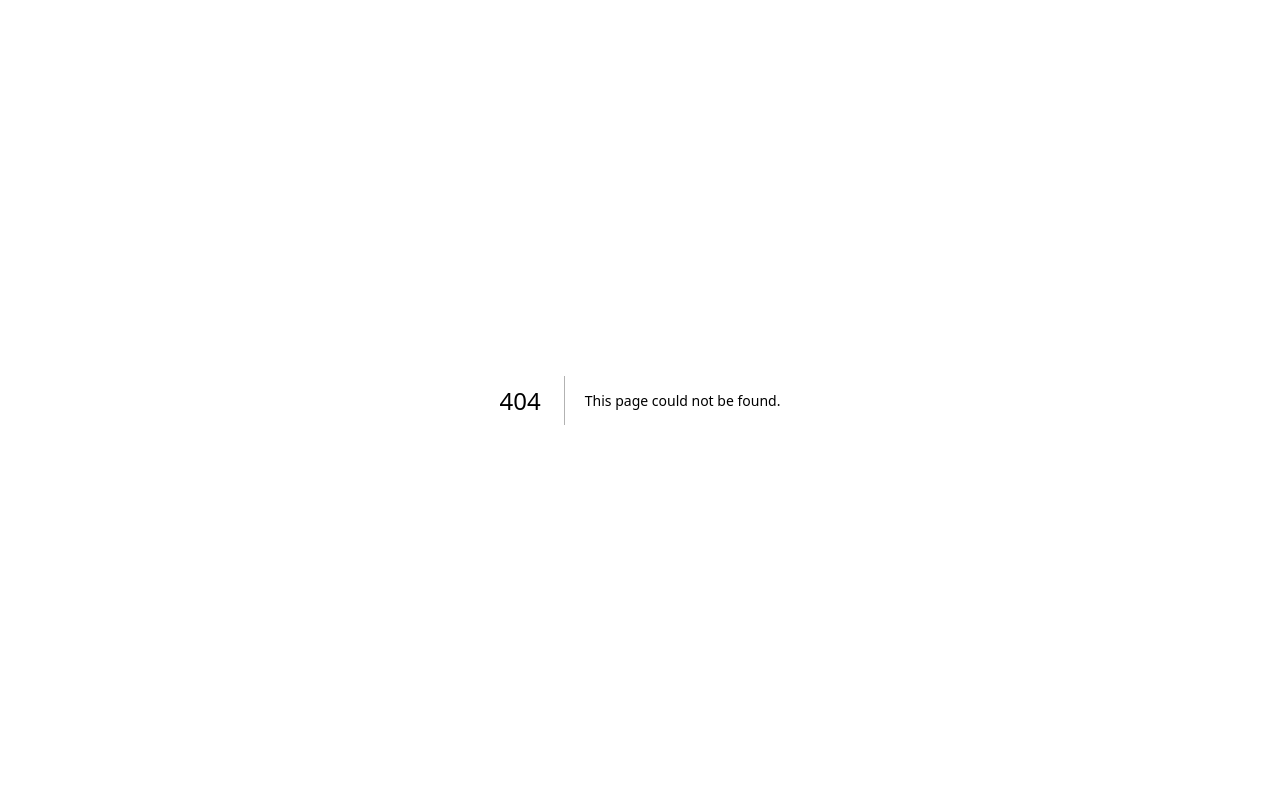
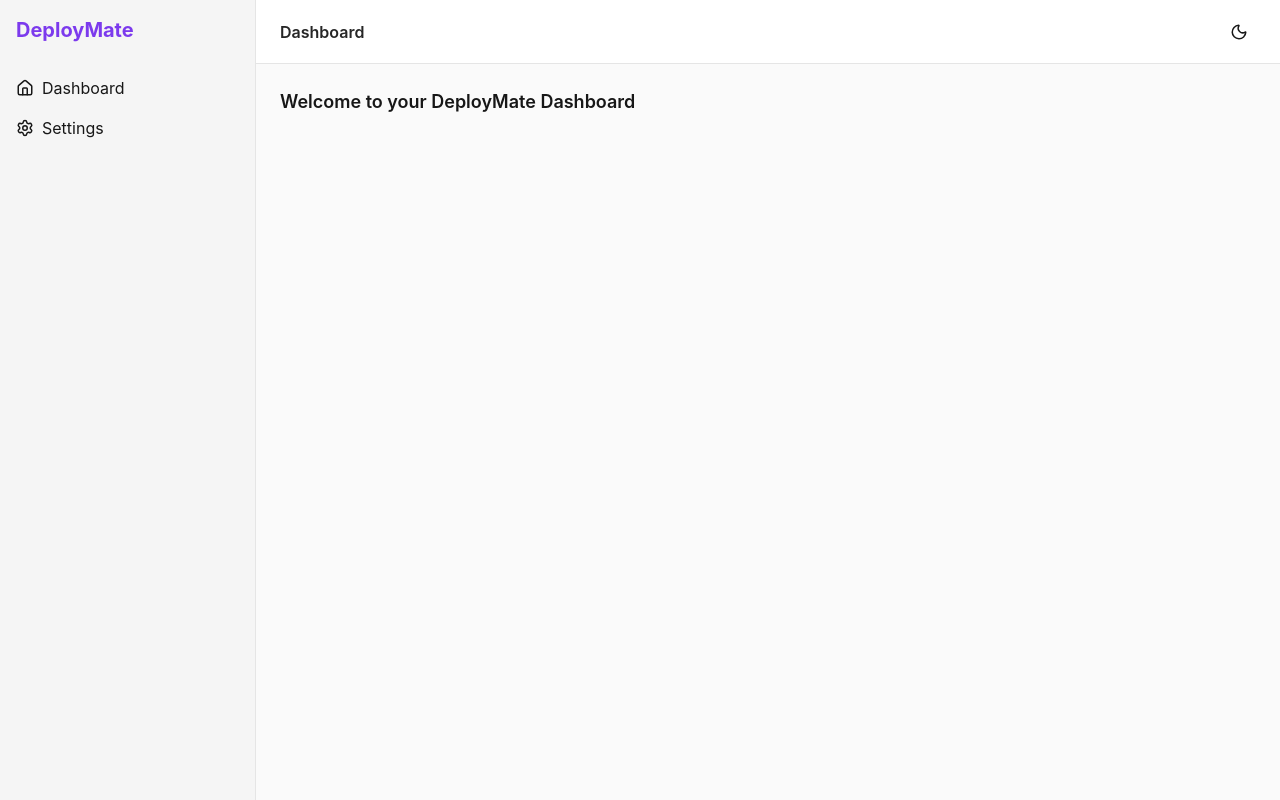
Before and after one commit to mehdi-zayani/deploymate, a Next.js app: page /dashboard in a window 1280 px wide. Before the commit this address had no page. Built offline with nearby package versions, Linux system fonts and the light colour scheme.

Commit message:
feat: add functional ThemeToggle and Tailwind dark mode configuration

```diff
--- /dev/null
+++ b/src/app/dashboard/components/Sidebar.tsx
@@ -0,0 +1,19 @@
+"use client";
+import Link from "next/link";
+import { Home, Settings } from "lucide-react";
+
+export default function Sidebar() {
+  return (
+    <aside className="w-64 bg-neutral-100 dark:bg-neutral-950 border-r border-neutral-200 dark:border-neutral-800 p-4 flex flex-col">
+      <h2 className="text-xl font-bold text-violet-600 mb-8">DeployMate</h2>
+      <nav className="flex flex-col gap-4">
+        <Link href="/dashboard" className="flex items-center gap-2 hover:text-violet-500 transition">
+          <Home size={18} /> Dashboard
+        </Link>
+        <Link href="/dashboard/settings" className="flex items-center gap-2 hover:text-violet-500 transition">
+          <Settings size={18} /> Settings
+        </Link>
+      </nav>
+    </aside>
+  );
+}
--- /dev/null
+++ b/src/app/dashboard/components/Topbar.tsx
@@ -0,0 +1,11 @@
+"use client";
+import ThemeToggle from "@/components/ThemeToggle";
+
+export default function Topbar() {
+  return (
+    <header className="flex justify-between items-center h-16 px-6 border-b border-neutral-200 dark:border-neutral-800 bg-white dark:bg-neutral-950">
+      <h1 className="font-semibold text-neutral-800 dark:text-neutral-100">Dashboard</h1>
+      <ThemeToggle />
+    </header>
+  );
+}
--- /dev/null
+++ b/src/app/dashboard/layout.tsx
@@ -0,0 +1,15 @@
+import { ReactNode } from "react";
+import Sidebar from "./components/Sidebar";
+import Topbar from "./components/Topbar";
+
+export default function DashboardLayout({ children }: { children: ReactNode }) {
+  return (
+    <div className="flex h-screen bg-neutral-50 dark:bg-neutral-900">
+      <Sidebar />
+      <div className="flex flex-col flex-1">
+        <Topbar />
+        <main className="flex-1 overflow-y-auto p-6">{children}</main>
+      </div>
+    </div>
+  );
+}
--- /dev/null
+++ b/src/app/dashboard/page.tsx
@@ -0,0 +1,7 @@
+export default function DashboardPage() {
+  return (
+    <div className="text-lg font-semibold">
+      Welcome to your DeployMate Dashboard
+    </div>
+  );
+}
--- a/src/app/layout.tsx
+++ b/src/app/layout.tsx
@@ -1,15 +1,10 @@
-import "../styles/globals.css";
+import "./../styles/globals.css";
 import { ReactNode } from "react";
-
-export const metadata = {
-  title: "DeployMate",
-  description: "Automate and visualize your Git CI/CD workflows easily.",
-};
 
 export default function RootLayout({ children }: { children: ReactNode }) {
   return (
-    <html lang="en" suppressHydrationWarning>
-      <body className="min-h-screen flex flex-col items-center justify-center">
+    <html lang="en">
+      <body className="bg-neutral-50 dark:bg-neutral-950 text-neutral-900 dark:text-neutral-100 transition-colors duration-300">
         {children}
       </body>
     </html>
--- a/src/app/page.tsx
+++ b/src/app/page.tsx
@@ -1,34 +1,11 @@
 import Image from "next/image";
 
-export default function Home() {
+export default function HomePage() {
   return (
-    <main className="text-center p-10">
-      {/* Logo */}
-      <div className="flex justify-center mb-6">
-        <Image
-          src="/logo.svg" // change name to adapt to file
-          alt="DeployMate Logo"
-          width={100}
-          height={100}
-          priority
-          className="drop-shadow-md"
-        />
-      </div>
-
-      {/* Title */}
-      <h1 className="text-4xl font-bold text-primary mb-4">
-         DeployMate
-      </h1>
-
-      {/* Sub-title */}
-      <p className="text-lg text-neutral-600 dark:text-neutral-400 max-w-lg mx-auto">
-        Simplify and visualize your CI/CD pipelines — effortlessly.
-      </p>
-
-      {/* Button */}
-      <button className="mt-6 px-6 py-3 bg-primary text-white rounded-xl shadow-md hover:bg-primary-dark transition">
-        Get Started
-      </button>
+    <main className="flex flex-col items-center justify-center min-h-screen text-center">
+      <Image src="/logo.svg" alt="DeployMate Logo" width={80} height={80} className="mb-4" />
+      <h1 className="text-4xl font-bold text-violet-600">DeployMate</h1>
+      <p className="text-neutral-600 dark:text-neutral-300 mt-2">Streamline your deployments with ease.</p>
     </main>
   );
 }
--- /dev/null
+++ b/src/components/ThemeToggle.tsx
@@ -0,0 +1,37 @@
+"use client";
+
+import { useEffect, useState } from "react";
+import { Sun, Moon } from "lucide-react";
+
+export default function ThemeToggle() {
+  const [isDark, setIsDark] = useState(false);
+
+  useEffect(() => {
+    // Vérifie le mode actuel au montage
+    const darkModeEnabled =
+      localStorage.theme === "dark" ||
+      (!("theme" in localStorage) &&
+        window.matchMedia("(prefers-color-scheme: dark)").matches);
+
+    document.documentElement.classList.toggle("dark", darkModeEnabled);
+    setIsDark(darkModeEnabled);
+  }, []);
+
+  const toggleTheme = () => {
+    const newTheme = isDark ? "light" : "dark";
+    document.documentElement.classList.toggle("dark", newTheme === "dark");
+    localStorage.theme = newTheme;
+    setIsDark(!isDark);
+  };
+
+  return (
+    <button
+      onClick={toggleTheme}
+      className="p-2 rounded-md hover:bg-neutral-200 dark:hover:bg-neutral-800 transition"
+      aria-label="Toggle theme"
+      type="button"
+    >
+      {isDark ? <Sun size={18} /> : <Moon size={18} />}
+    </button>
+  );
+}
```
